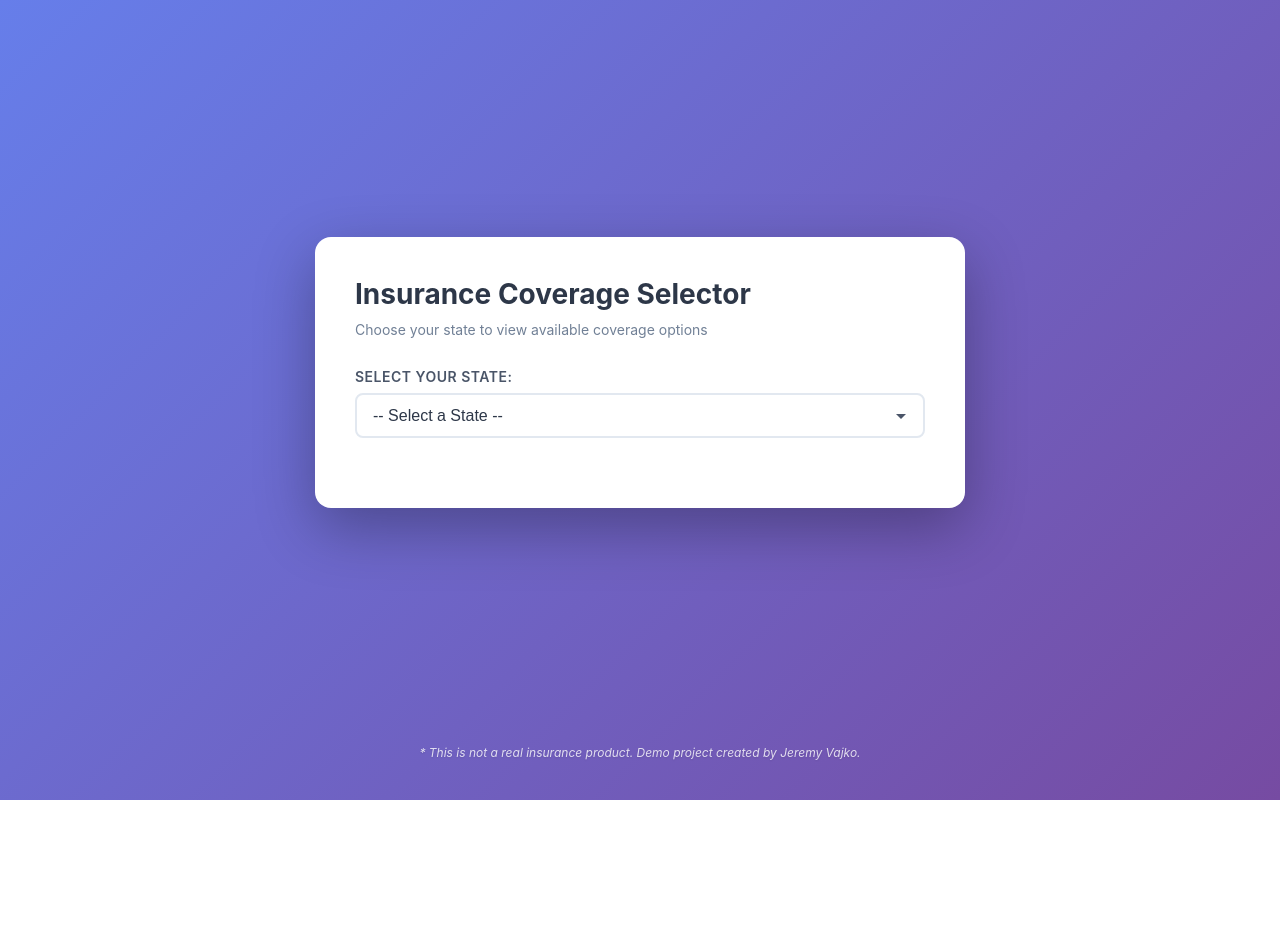
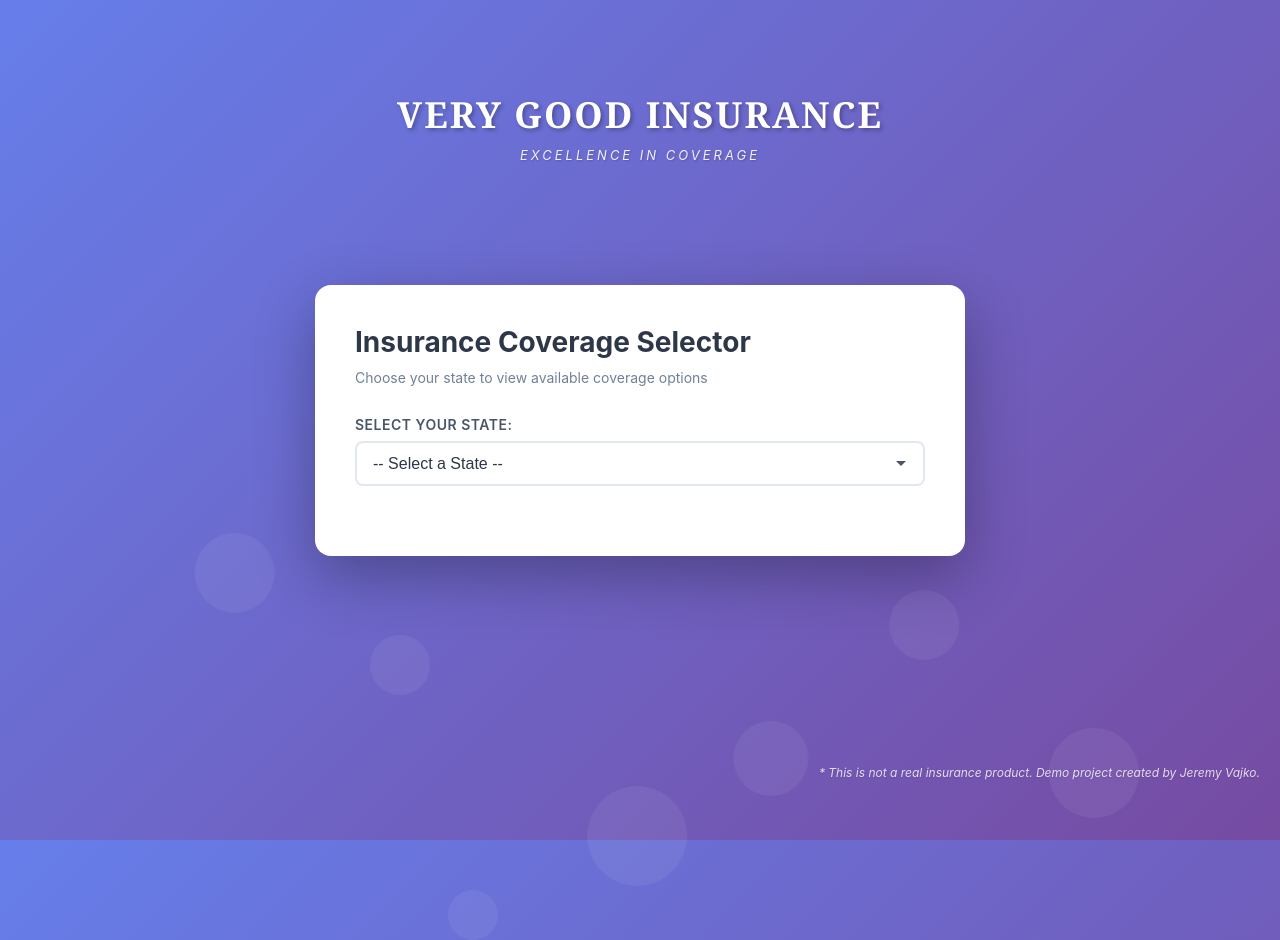
Before and after one commit to JeremyVaj/insurance-quote-sdet, a plain HTML site: page index.html in a window 1280 px wide. Before the commit the page ends 800 px from the top, so only its background shows below. Drawn offline with Linux system fonts and the light colour scheme.

Commit message:
Update index.html

```diff
--- a/index.html
+++ b/index.html
@@ -18,8 +18,116 @@
             padding: 20px;
             display: flex;
             flex-direction: column;
-            align-items: center;
-            justify-content: space-between;
+            position: relative;
+            overflow: hidden;
+        }
+
+        .company-logo {
+            position: absolute;
+            top: 15%;
+            left: 50%;
+            transform: translate(-50%, -50%);
+            text-align: center;
+            z-index: 2;
+        }
+
+        .company-logo h1 {
+            font-family: 'Georgia', 'Times New Roman', serif;
+            font-size: 48px;
+            font-weight: 700;
+            color: white;
+            margin: 0;
+            letter-spacing: 3px;
+            text-transform: uppercase;
+            text-shadow: 2px 2px 4px rgba(0, 0, 0, 0.3);
+        }
+
+        .company-logo .company-tagline {
+            font-size: 16px;
+            color: rgba(255, 255, 255, 0.9);
+            margin-top: 10px;
+            font-style: italic;
+            letter-spacing: 4px;
+            text-shadow: 1px 1px 2px rgba(0, 0, 0, 0.2);
+        }
+
+        .bubble {
+            position: absolute;
+            bottom: -100px;
+            background: rgba(255, 255, 255, 0.1);
+            border-radius: 50%;
+            opacity: 0.6;
+            animation: rise linear infinite;
+        }
+
+        .bubble:nth-child(1) {
+            width: 80px;
+            height: 80px;
+            left: 10%;
+            animation-duration: 15s;
+            animation-delay: 0s;
+        }
+
+        .bubble:nth-child(2) {
+            width: 60px;
+            height: 60px;
+            left: 25%;
+            animation-duration: 12s;
+            animation-delay: 2s;
+        }
+
+        .bubble:nth-child(3) {
+            width: 100px;
+            height: 100px;
+            left: 45%;
+            animation-duration: 18s;
+            animation-delay: 4s;
+        }
+
+        .bubble:nth-child(4) {
+            width: 70px;
+            height: 70px;
+            left: 65%;
+            animation-duration: 14s;
+            animation-delay: 1s;
+        }
+
+        .bubble:nth-child(5) {
+            width: 90px;
+            height: 90px;
+            left: 80%;
+            animation-duration: 16s;
+            animation-delay: 3s;
+        }
+
+        .bubble:nth-child(6) {
+            width: 50px;
+            height: 50px;
+            left: 35%;
+            animation-duration: 13s;
+            animation-delay: 5s;
+        }
+
+        .bubble:nth-child(7) {
+            width: 75px;
+            height: 75px;
+            left: 55%;
+            animation-duration: 17s;
+            animation-delay: 2.5s;
+        }
+
+        @keyframes rise {
+            0% {
+                bottom: -100px;
+                transform: translateX(0);
+            }
+            50% {
+                transform: translateX(100px);
+            }
+            100% {
+                bottom: 110vh;
+                transform: translateX(-100px);
+            }
         }
 
         .content-wrapper {
@@ -28,6 +136,9 @@
             align-items: center;
             justify-content: center;
             width: 100%;
+            position: relative;
+            z-index: 1;
+            min-height: 100vh;
         }
 
         .container {
@@ -38,6 +149,33 @@
             box-shadow: 0 20px 60px rgba(0, 0, 0, 0.3);
             padding: 40px;
             animation: slideIn 0.5s ease-out;
+            position: relative;
+            z-index: 1;
+        }
+
+        .company-logo {
+            text-align: center;
+            margin-bottom: 30px;
+        }
+
+        .company-logo h1 {
+            font-family: 'Georgia', 'Times New Roman', serif;
+            font-size: 36px;
+            font-weight: 700;
+            color: white;
+            margin: 0;
+            letter-spacing: 2px;
+            text-transform: uppercase;
+            text-shadow: 2px 2px 4px rgba(0, 0, 0, 0.3);
+        }
+
+        .company-logo .company-tagline {
+            font-size: 13px;
+            color: rgba(255, 255, 255, 0.9);
+            margin-top: 8px;
+            font-style: italic;
+            letter-spacing: 3px;
+            text-shadow: 1px 1px 2px rgba(0, 0, 0, 0.2);
         }
 
         @keyframes slideIn {
@@ -214,10 +352,13 @@
             color: rgba(255, 255, 255, 0.8);
             font-size: 12px;
             font-style: italic;
-            text-align: center;
+            text-align: right;
             text-shadow: 0 1px 2px rgba(0, 0, 0, 0.1);
             padding: 20px;
-            width: 100%;
+            position: fixed;
+            bottom: 0;
+            right: 0;
+            z-index: 10;
         }
 
         @media (max-width: 768px) {
@@ -232,6 +373,19 @@
     </style>
 </head>
 <body>
+    <div class="bubble"></div>
+    <div class="bubble"></div>
+    <div class="bubble"></div>
+    <div class="bubble"></div>
+    <div class="bubble"></div>
+    <div class="bubble"></div>
+    <div class="bubble"></div>
+
+    <div class="company-logo">
+        <h1>Very Good Insurance</h1>
+        <div class="company-tagline">EXCELLENCE IN COVERAGE</div>
+    </div>
+
     <div class="content-wrapper">
         <div class="container">
             <h1>Insurance Coverage Selector</h1>
```
